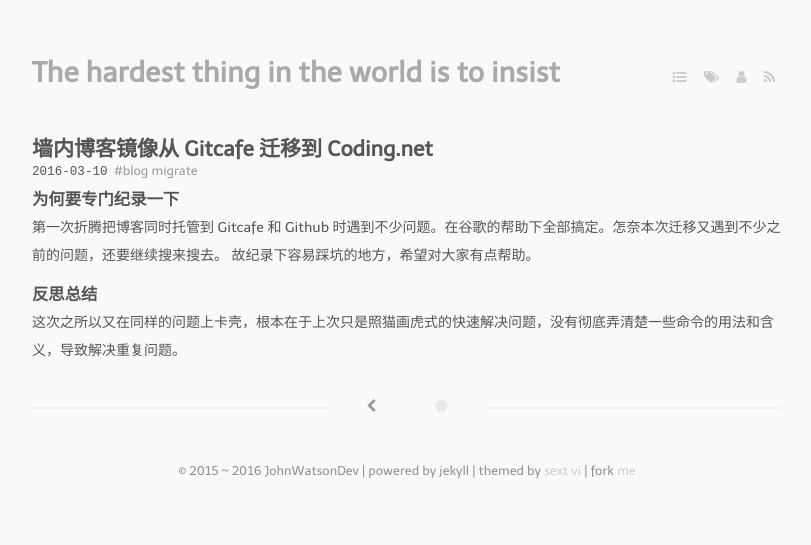
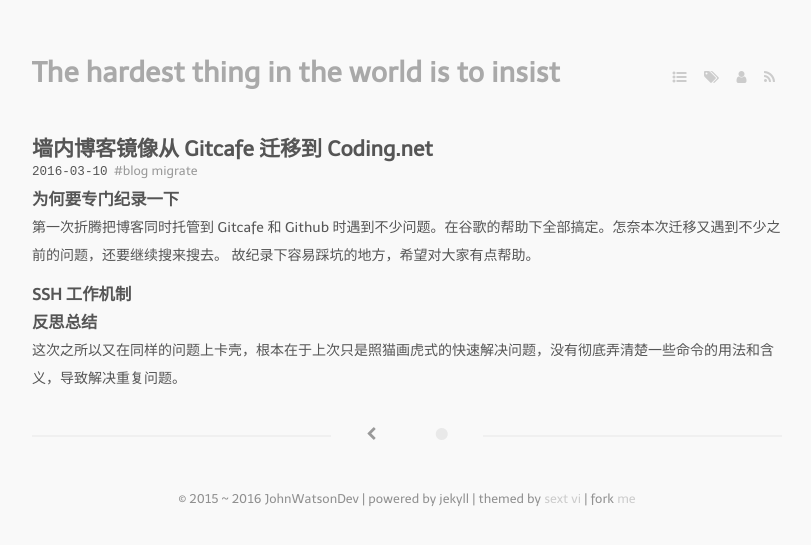
Before and after one commit to johnwatsondev/johnwatsondev.github.io, a Jekyll site: the page built from _posts/2016-03-10-migrate-to-coding.net-from-gitcafe.md, in a window 1280 px wide. Shown: the top 545 px of the page, without its empty margins (233-1044 px from the left). Built offline with Jekyll 4.4.1, drawn with Linux system fonts in a browser that asks for light colours; nearby versions of some CDN libraries; some web fonts are replaced; comment, search, counter and statistics services are not loaded.

Commit message:
update post 20160310

```diff
--- a/_posts/2016-03-10-migrate-to-coding.net-from-gitcafe.md
+++ b/_posts/2016-03-10-migrate-to-coding.net-from-gitcafe.md
@@ -11,5 +11,7 @@ tags:
 第一次折腾把博客同时托管到 Gitcafe 和 Github 时遇到不少问题。在谷歌的帮助下全部搞定。怎奈本次迁移又遇到不少之前的问题，还要继续搜来搜去。
 故纪录下容易踩坑的地方，希望对大家有点帮助。
 
+### SSH 工作机制
+
 ### 反思总结
 这次之所以又在同样的问题上卡壳，根本在于上次只是照猫画虎式的快速解决问题，没有彻底弄清楚一些命令的用法和含义，导致解决重复问题。
```
